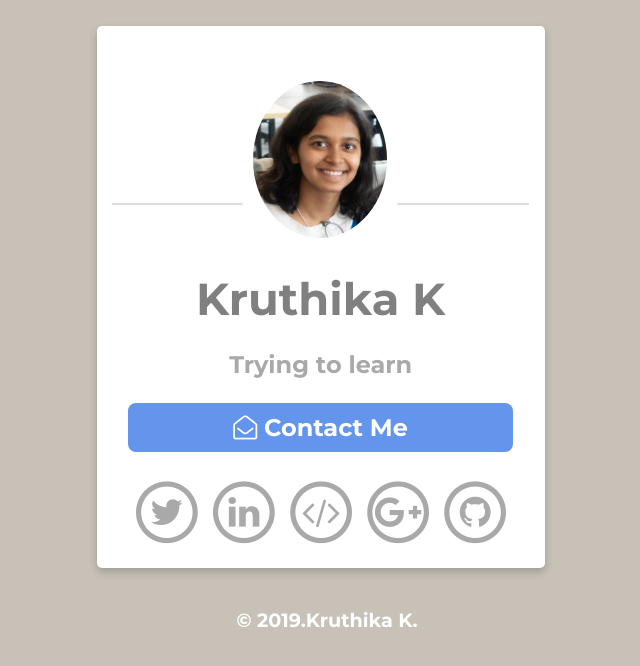
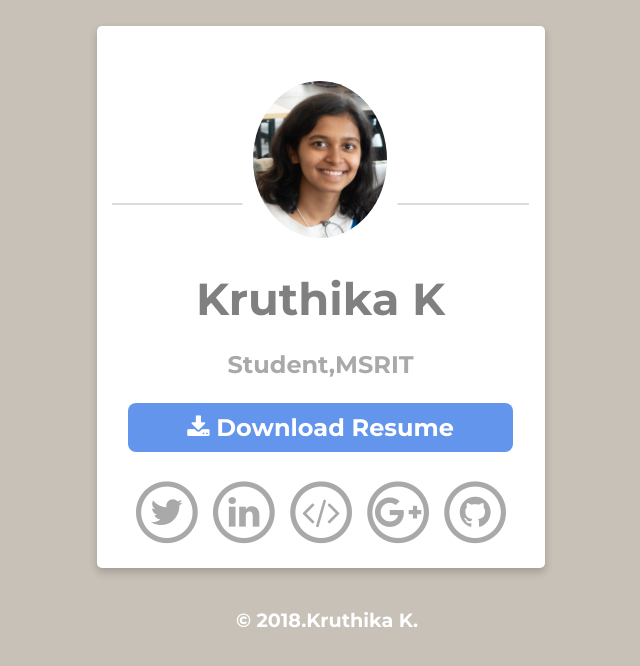
Before and after one commit to kruthikakalmali/ContactMe, a plain HTML site: page index.html in a window 1280 px wide. Shown: the whole page, without its empty margins (313-953 px from the left). Drawn offline with Linux system fonts and the light colour scheme.

Commit message:
download

```diff
--- a/index.html
+++ b/index.html
@@ -32,17 +32,17 @@
         Kruthika K
       </div>
       <p class="subtitle">
-        Trying to learn
+        Student,MSRIT
       </p>
       <p class="location">
-        <i class="fa fa-envelope-open-o"></i>
-        <a href="" target="_blank">
-          Contact Me
+        <i class="fa fa-download"></i>
+        <a href="/img/signature.png" download="resume" font-family="Monospace">
+          Download Resume
         </a>
       </p>
 
       <p class="icons animated pulse">
-        <a href="https://twitter.com/KRUTH1KA" target="_blank">
+        <a href="https://twitter.com/kruuked_" target="_blank">
           <span class="fa-stack fa-lg">
             <i class="fa fa-circle-thin fa-stack-2x"></i>
             <i class="fa fa-twitter fa-stack-1x"></i>
@@ -112,7 +112,7 @@
     </div>
     <!--footer-->
     <footer class="animated fadeIn">
-      &copy; 2019.Kruthika K.
+      &copy; 2018.Kruthika K.
     </footer>
   </body>
 </html>
```
